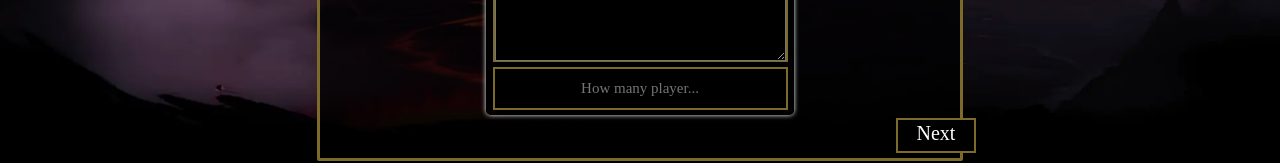
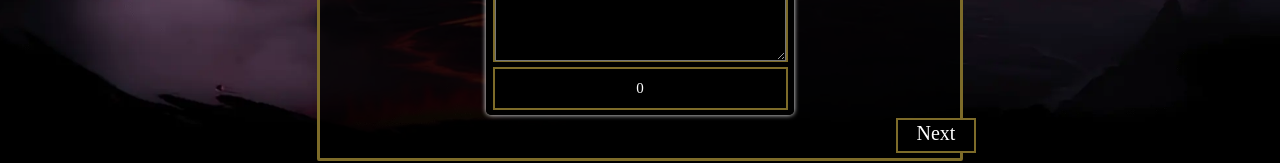
Before and after one commit to fluffyshark/whistling_dragons_client, a React (Create React App) app: page /createcampaign in a window 1280 px wide. Shown: the part 595-758 px from the top of the page. Built offline with nearby package versions, Linux system fonts and the light colour scheme; a web font is replaced by a local one.

Commit message:
Functionality - Implemented input handling for CardCreator (20min)

```diff
--- a/src/pages/createCampaign/components/CardCreator.tsx
+++ b/src/pages/createCampaign/components/CardCreator.tsx
@@ -1,4 +1,5 @@
-import React, { useState } from 'react'
+import React, { useEffect, useState } from 'react'
+import { useDispatch } from 'react-redux';
 import icon_upload_image from "../../../components/assets/misc/icon_upload_image.png"
 import icon_sword from "../../../components/assets/misc/icon_sword.png"
 import icon_heart from "../../../components/assets/misc/icon_heart.png"
@@ -8,14 +9,42 @@ type CardCreator = {
     cardType:string
 }
 
+interface FormData {
+    titleInput: string;
+    descriptionInput: string;
+    numberOfPlayersInput: number;
+  }
+
 const CardCreator = ({cardType}: CardCreator) => {
 
+    // Captures the value of three inputs, will be sent to dispatch to createCampaignCard reducer
+    const [formData, setFormData] = React.useState<FormData>({
+        titleInput: '',
+        descriptionInput: '',
+        numberOfPlayersInput: 0,
+      });
 
-    const [textValue, setTextValue] = useState<string>('');
+    const dispatch = useDispatch()
 
+
+    // Handle input from textarea where user write campaign descriptions or story summary
     const handleTextChange = (event: React.ChangeEvent<HTMLTextAreaElement>) => {
-        setTextValue(event.target.value);
+        const { name, value } = event.target;
+        setFormData({ ...formData, [name]: value });
       };
+
+      // Handle inputs from title and how many players the user wants this campaign to have
+    const handleInputChange = (event: React.ChangeEvent<HTMLInputElement>) => {
+        const { name, value } = event.target;
+        setFormData({ ...formData, [name]: value });
+    }
+
+    // Printing out formData to console, checking so everything is in order
+    useEffect(() => {
+        console.log("formData", formData)
+    }, [formData])
+
+
 
   return (
     <>
@@ -27,13 +56,13 @@ const CardCreator = ({cardType}: CardCreator) => {
                 </div>
                 <div className="cardCreator_descriptions">
                     <div className="cardCreator_descriptions_title">
-                        <input type="text" placeholder='Title...' />
+                        <input type="text" name="titleInput" placeholder='Title...' value={formData.titleInput} onChange={handleInputChange} />
                     </div>
                     <div className="cardCreator_descriptions_text">
-                        <textarea placeholder='Description...' value={textValue} onChange={handleTextChange} name="text" id="text" cols={1} rows={2} />
+                        <textarea placeholder='Description...' name="descriptionInput" value={formData.descriptionInput} onChange={handleTextChange} id="text" cols={1} rows={2} />
                     </div>
                     <div className="cardCreator_descriptions_players">
-                        <input type="text" placeholder='How many player...' />
+                        <input type="text" name="numberOfPlayersInput" placeholder='How many player...' value={formData.numberOfPlayersInput} onChange={handleInputChange} />
                     </div>
                 </div>
             </div>
@@ -48,7 +77,7 @@ const CardCreator = ({cardType}: CardCreator) => {
                 </div>
                 <div className="cardCreator_encounter_descriptions">
                     <div className="cardCreator_encounter_descriptions_title">
-                        <input type="text" placeholder='Title...' />
+                        <input type="text" name="titleInput" placeholder='Title...' value={formData.titleInput} onChange={handleInputChange} />
                     </div>
                     <div className="cardCreator_encounter_descriptions_type">
                         <p>Environment</p>
@@ -56,7 +85,7 @@ const CardCreator = ({cardType}: CardCreator) => {
                         <p>Quest</p>
                     </div>
                     <div className="cardCreator_encounter_descriptions_text">
-                        <textarea placeholder='Description...' value={textValue} onChange={handleTextChange} name="text" id="text" cols={1} rows={2} />
+                    <textarea placeholder='Description...' name="descriptionInput" value={formData.descriptionInput} onChange={handleTextChange} id="text" cols={1} rows={2} />
                     </div>
                     <div className="cardCreator_encounter_descriptions_stats">
                         <div className="cardCreator_encounter_descriptions_stats_field">
```
